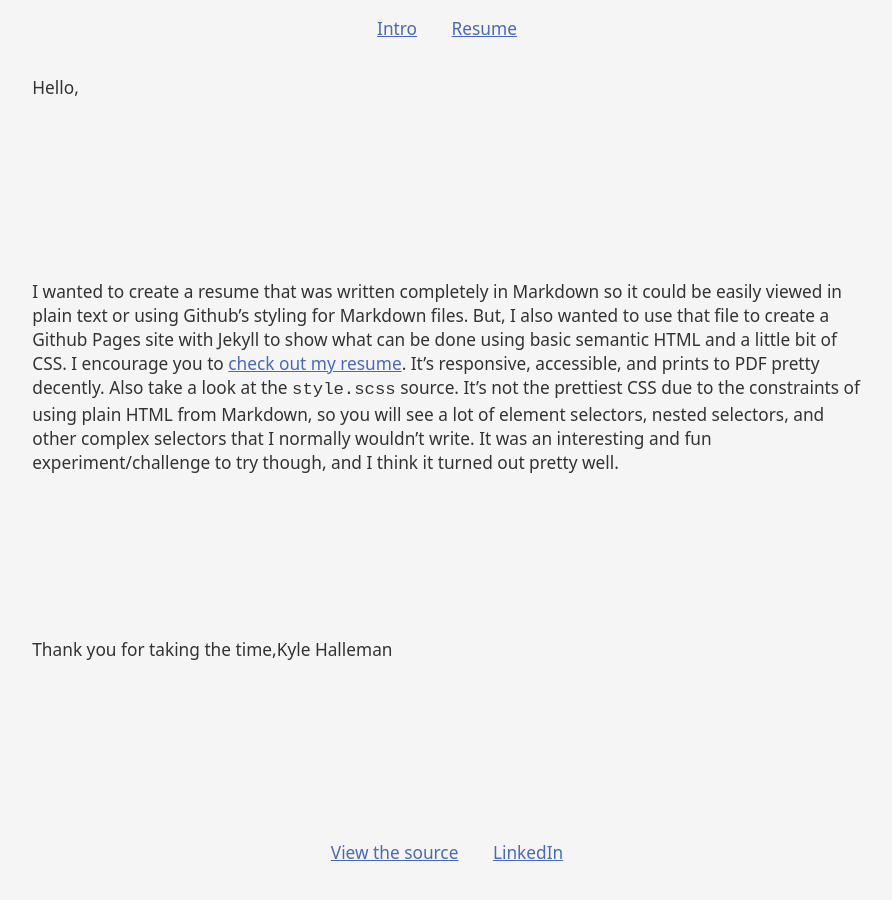
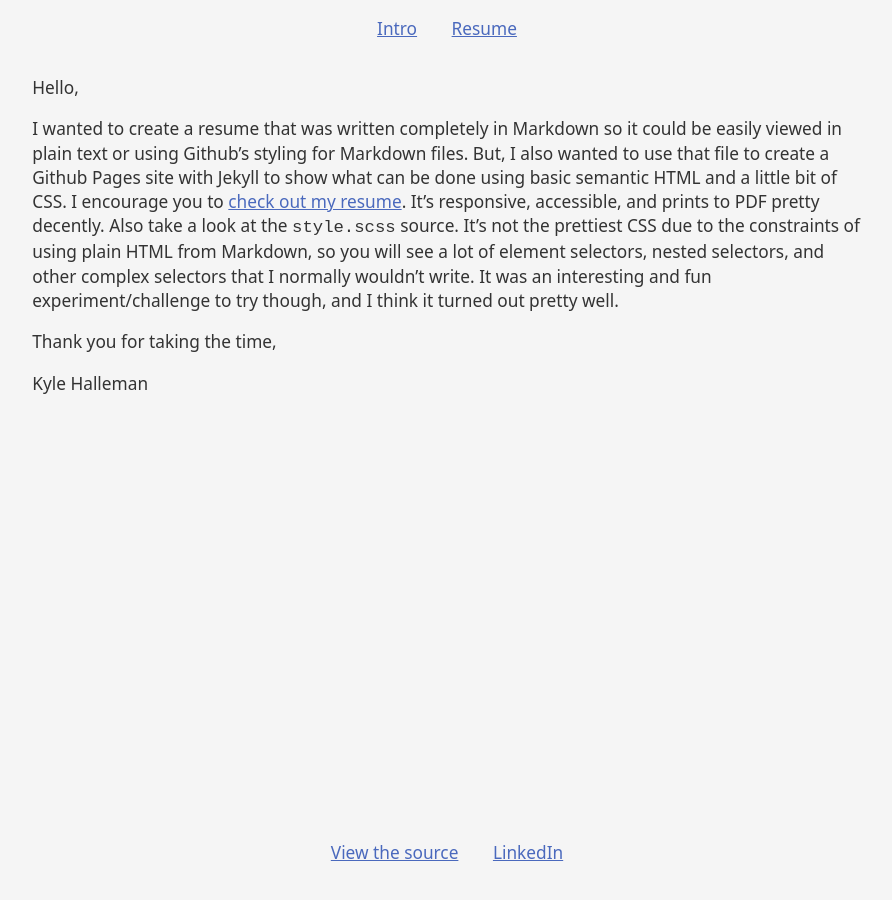
Before and after one commit to kylehalleman/resume, a Jekyll site: the page built from README.md, in a window 1280 px wide. Shown: the whole page, without its empty margins (193-1085 px from the left). Built offline with Jekyll 4.4.1, drawn with Linux system fonts in a browser that asks for light colours; our own code applies the rules of GitHub Pages for plain Markdown files.

Commit message:
fix intro style

```diff
--- a/assets/css/style.scss
+++ b/assets/css/style.scss
@@ -275,9 +275,11 @@ footer {
 }
 
 @media (min-width: 42em) {
-  main {
-    display: flex;
-    flex-wrap: wrap;
+  .layout--page {
+    main {
+      display: flex;
+      flex-wrap: wrap;
+    }
   }
 
   h1 {
```
